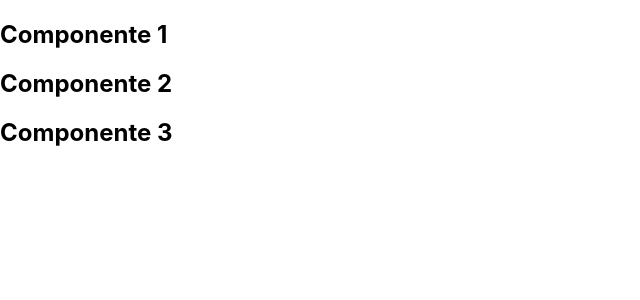
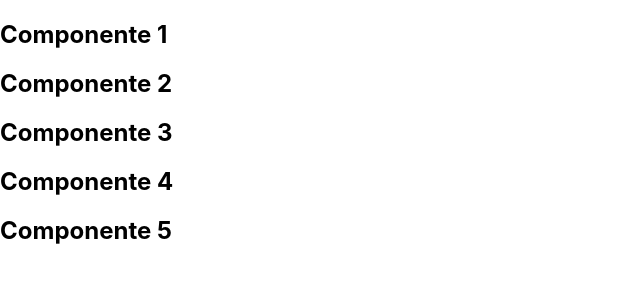
Before and after one commit to codingscode/Framework-Next, a Next.js app in the folder 001/exercicos-1/: page /modulo/teste in a window 1280 px wide. Shown: the top 300 px of the page, without its empty margins (0-640 px from the left). Built offline with nearby package versions, Linux system fonts and the light colour scheme.

Commit message:
parte 82

```diff
--- a/001/exercicos-1/components/modulo/funcionais.jsx
+++ b/001/exercicos-1/components/modulo/funcionais.jsx
@@ -14,9 +14,27 @@ export const Comp2 = () => {
    )
 }
 
-export default function Comp3() {
+export default function Comp3() {  // só pode haver um 'export default'
 
    return (
       <h2>Componente 3</h2>
    )
 }
+
+const Comp4 = () => {
+
+   return (
+      <h2>Componente 4</h2>
+   )
+}
+
+const Comp5 = () => {
+
+   return (
+      <h2>Componente 5</h2>
+   )
+}
+
+export {
+    Comp4, Comp5
+}
--- a/001/exercicos-1/pages/modulo/teste.jsx
+++ b/001/exercicos-1/pages/modulo/teste.jsx
@@ -1,5 +1,5 @@
 
-import Padrao, { Comp1, Comp2 } from '../../components/modulo/funcionais'
+import Padrao, { Comp1, Comp2, Comp4, Comp5 } from '../../components/modulo/funcionais'
 
 
 export default function teste() {
@@ -9,6 +9,8 @@ export default function teste() {
          <Comp1 />
          <Comp2 />
          <Padrao />
+         <Comp4 />
+         <Comp5 />
       </div>
    )
 }
```
